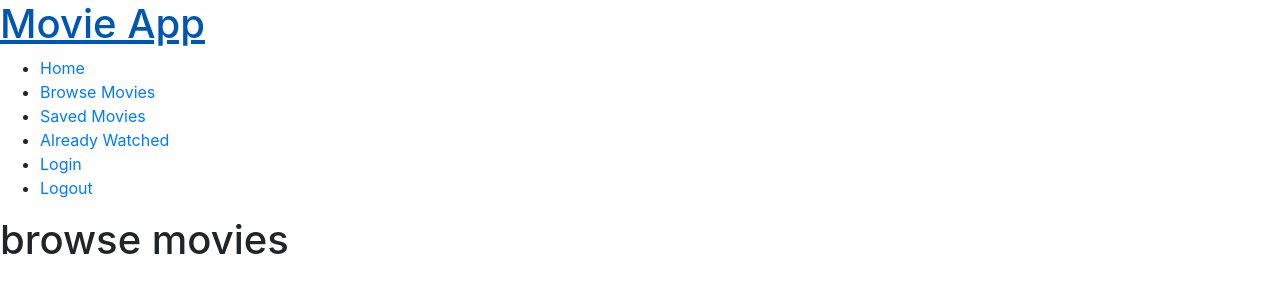
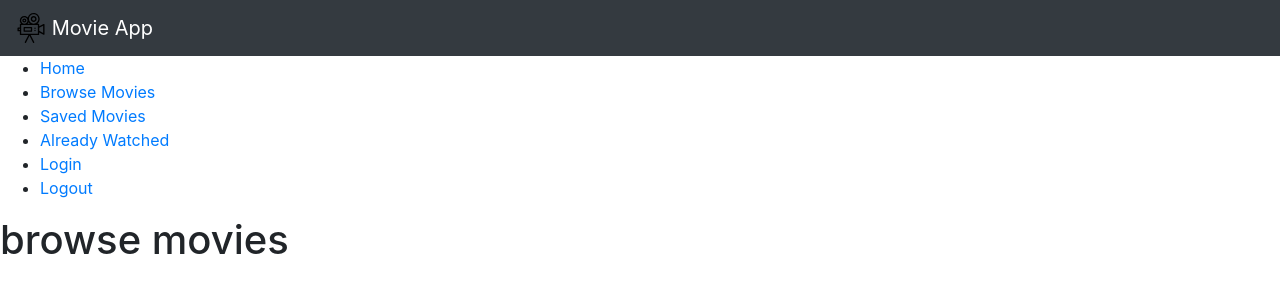
Before and after one commit to aapetsi/movies-app, a React (Vite) app: page /browse in a window 1280 px wide. Shown: the top 300 px of the page. Built offline with nearby package versions, Linux system fonts and the light colour scheme.

Commit message:
Add some simple styling to navbar

```diff
--- a/src/components/BrowseMovies.js
+++ b/src/components/BrowseMovies.js
@@ -1,9 +1,9 @@
-import React from 'react'
+import React from 'react';
 
 const BrowseMovies = () => (
   <div>
     <h1>browse movies</h1>
   </div>
-)
+);
 
-export default BrowseMovies
+export default BrowseMovies;
--- a/src/components/Homepage.js
+++ b/src/components/Homepage.js
@@ -1,11 +1,9 @@
-import React from 'react'
+import React from 'react';
 
-const Homepage = () => {
-  return (
-    <div>
-      <h1>Homepage component</h1>
-    </div>
-  )
-}
+const Homepage = () => (
+  <div>
+    <h1>Homepage component</h1>
+  </div>
+);
 
-export default Homepage
+export default Homepage;
--- a/src/components/Navbar.js
+++ b/src/components/Navbar.js
@@ -1,11 +1,23 @@
 import React from 'react';
 import { NavLink } from 'react-router-dom';
+import { Navbar as Nav } from 'react-bootstrap';
+import logo from './video-camera.svg';
 
 const Navbar = () => (
   <div>
-    <NavLink to="/">
-      <h1>Movie App</h1>
-    </NavLink>
+    <Nav bg="dark" variant="dark" expand="lg">
+      <Nav.Brand>
+        <img
+          alt="app-logo"
+          src={logo}
+          width="30"
+          height="30"
+          className="d-inline-block align-top"
+        />
+        {'   '}
+        Movie App
+      </Nav.Brand>
+    </Nav>
     <ul>
       <li>
         <NavLink to="/">Home</NavLink>
```
Also changed, not shown: src/components/video-camera.png (added), src/components/video-camera.svg (added).
